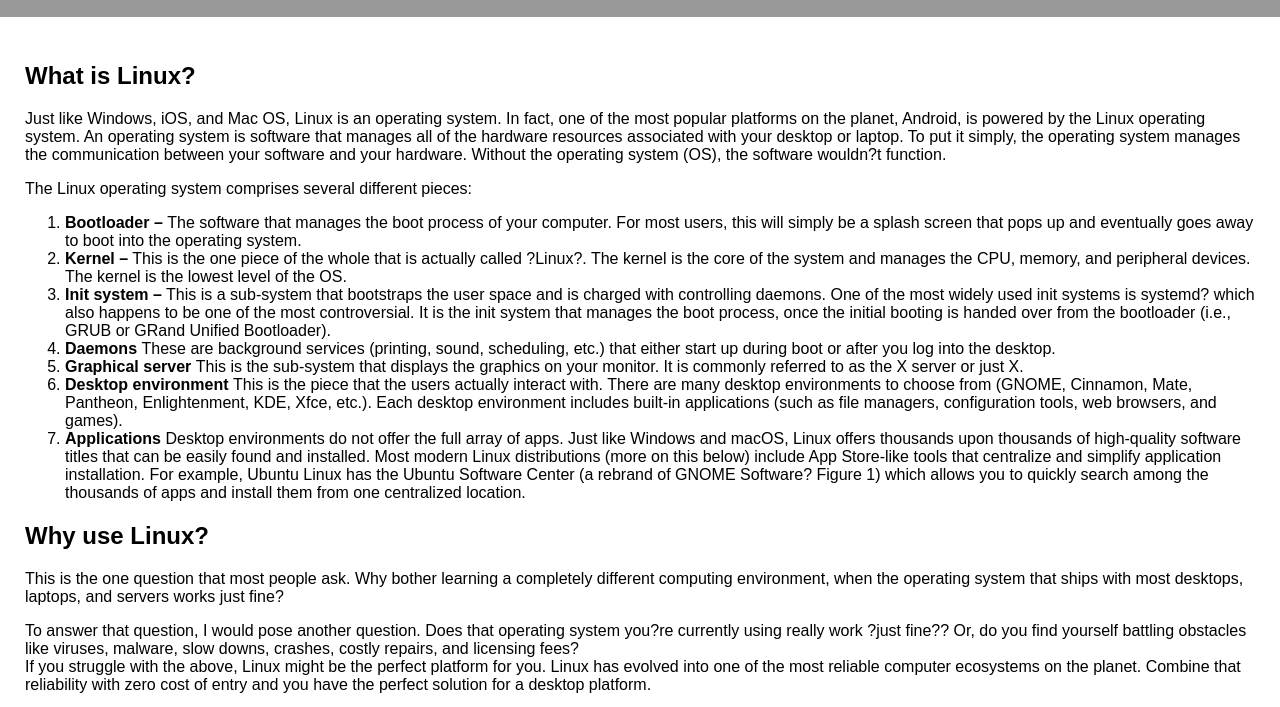
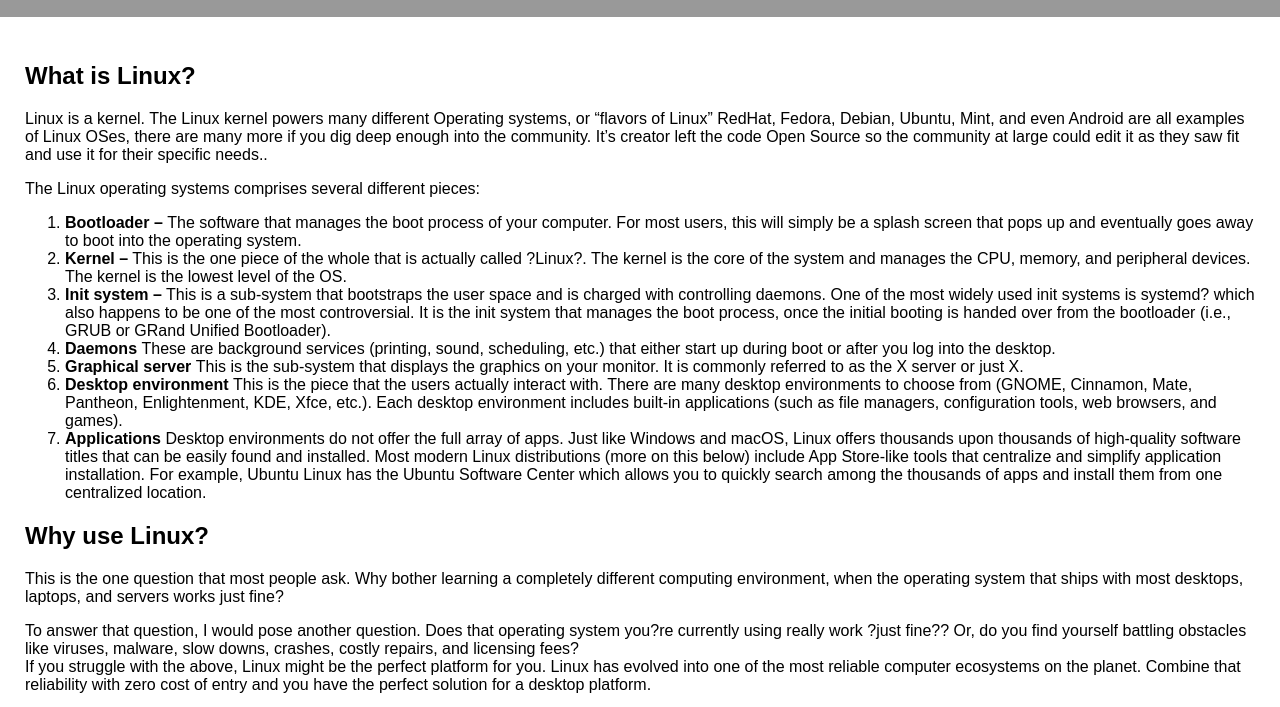
Before and after one commit to sonu-sai/LinuxAll, a plain HTML site: page index.html in a window 1280 px wide. Shown: the part 72-779 px from the top of the page. Drawn offline with Linux system fonts and the light colour scheme.

Commit message:
index.htkl first para

```diff
--- a/index.html
+++ b/index.html
@@ -27,16 +27,15 @@
       <div>
         <h2>What is Linux?</h2>
         <p>
-          Just like Windows, iOS, and Mac OS, Linux is an operating system. In
-          fact, one of the most popular platforms on the planet, Android, is
-          powered by the Linux operating system. An operating system is software
-          that manages all of the hardware resources associated with your
-          desktop or laptop. To put it simply, the operating system manages the
-          communication between your software and your hardware. Without the
-          operating system (OS), the software wouldn?t function.
+          Linux is a kernel. The Linux kernel powers many different Operating
+          systems, or “flavors of Linux” RedHat, Fedora, Debian, Ubuntu, Mint,
+          and even Android are all examples of Linux OSes, there are many more
+          if you dig deep enough into the community. It’s creator left the code
+          Open Source so the community at large could edit it as they saw fit
+          and use it for their specific needs..
         </p>
         <p>
-          The Linux operating system comprises several different pieces:
+          The Linux operating systems comprises several different pieces:
         </p>
       </div>
 
@@ -87,9 +86,8 @@
             easily found and installed. Most modern Linux distributions (more on
             this below) include App Store-like tools that centralize and
             simplify application installation. For example, Ubuntu Linux has the
-            Ubuntu Software Center (a rebrand of GNOME Software? Figure 1) which
-            allows you to quickly search among the thousands of apps and install
-            them from one centralized location.
+            Ubuntu Software Center which allows you to quickly search among the
+            thousands of apps and install them from one centralized location.
           </li>
         </ol>
       </div>
```
